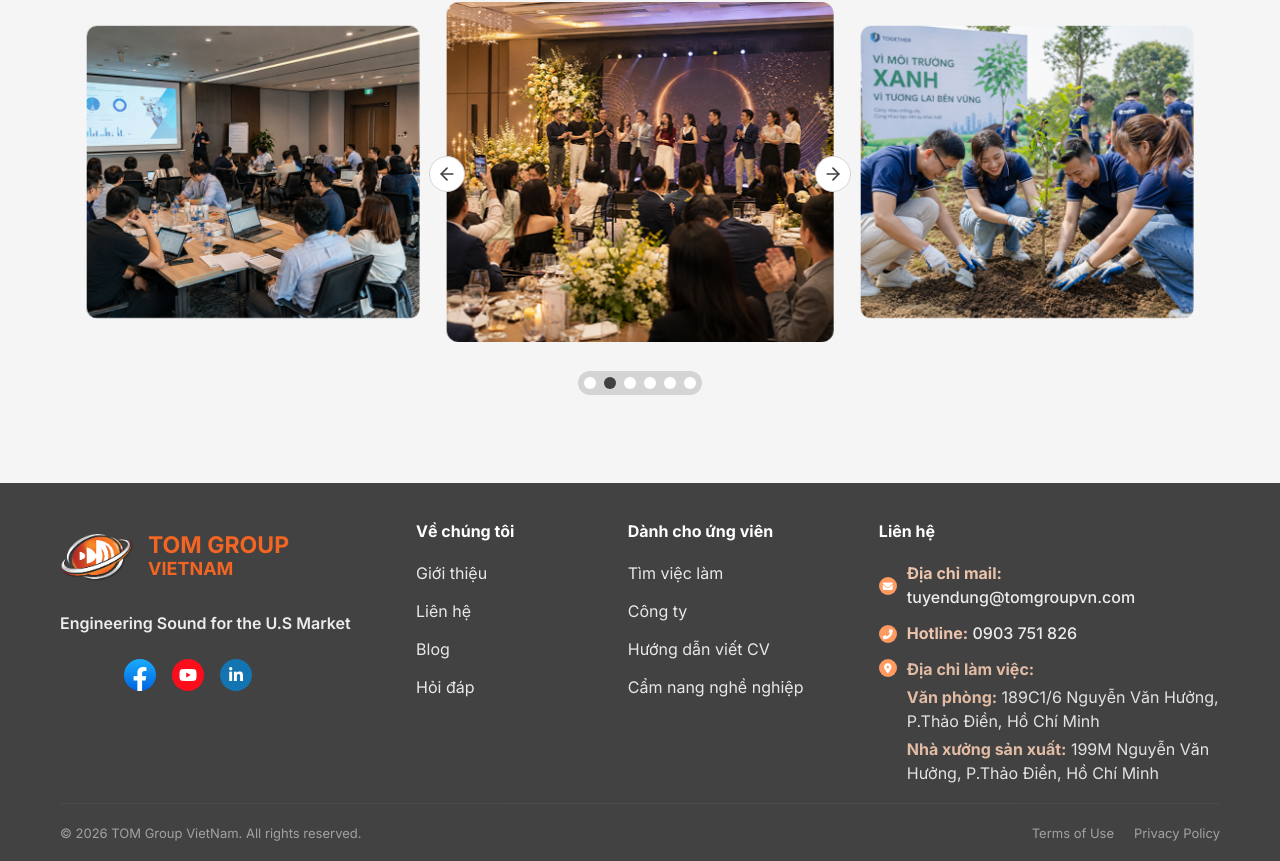
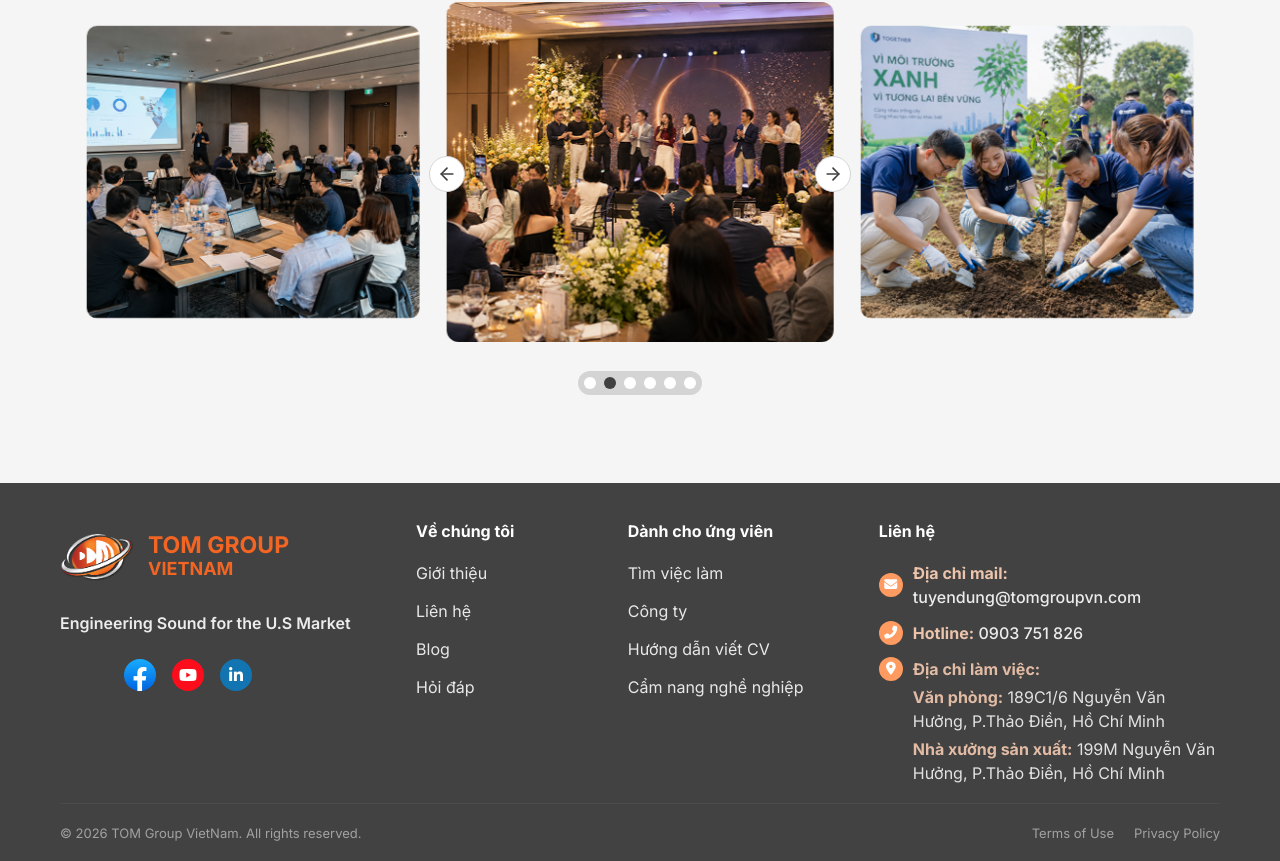
Before and after one commit to Hat-BHQ/DEMO-HIRING, a React (Vite) app in the folder frontend/: page /about in a window 1280 px wide. Shown: the part 3330-4191 px from the top of the page. Built offline with nearby package versions, Linux system fonts and the light colour scheme; grey boxes are pictures that could not be loaded.

Commit message:
update footer

```diff
--- a/frontend/src/styles.css
+++ b/frontend/src/styles.css
@@ -2546,17 +2546,16 @@ button {
 }
 
 .footer-contact-icon {
-  width: 18px;
-  height: 18px;
-  min-width: 18px;
+  width: 24px;
+  height: 24px;
+  min-width: 24px;
   border-radius: 50%;
   background: #ff9a60;
   color: var(--white);
   display: inline-flex;
   align-items: center;
   justify-content: center;
-  font-size: 10px;
-  margin-top: 2px;
+  font-size: 13px;
 }
 
 .footer-contact-text {
```
